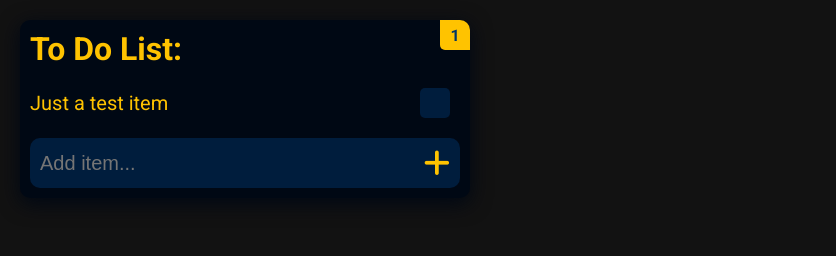
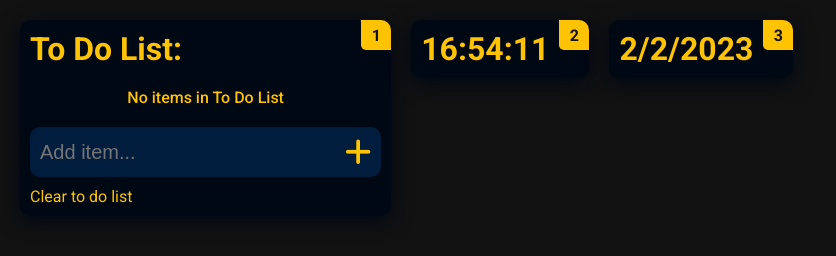
Before and after one commit to ThomasJPrice/JS-Projects, a plain HTML site: page index.html in a window 1280 px wide. Shown: the whole page, without its empty margins (0-836 px from the left). Drawn offline with Linux system fonts and the light colour scheme.

Commit message:
Finished To Do, Time and Date

```diff
--- a/app.js
+++ b/app.js
@@ -1,16 +1,14 @@
 // TODO LIST PROJECT
-// todos = []
 
 function addItem(item) {
     // CLEARING INPUT
     document.getElementsByClassName("add-item-input")[0].value = ''
 
     if (item.replace(/\s/g, '') !== '') {
-        todos.push(item)
+        todos.push(item + ':' + 'false')
         updateTodos(todos)
     }
 
-    console.log(todos);
 }
 
 var addItemInput = document.getElementsByClassName('add-item-input')[0]
@@ -21,29 +19,53 @@ addItemInput.addEventListener("keydown", function (e) {
 })
 
 function changeTick(tickBox) {
+    todoItem = tickBox.parentElement.parentElement.innerText
     if (tickBox.classList.contains('ticked')) {
         tickBox.classList.remove('ticked')
+
+        for (let i = 0; i < todos.length; i++) {
+            if (todos[i].split(':')[0] === todoItem) {
+                todos[i] = todoItem + ':false'
+            }
+        }
     }
     else {
         tickBox.classList.add('ticked')
+
+        for (let i = 0; i < todos.length; i++) {
+            if (todos[i].split(':')[0] === todoItem) {
+                todos[i] = todoItem + ':true'
+            }
+        }
     }
+
+    console.log(todos);
+    localStorage.setItem('todos', todos)
 }
 
 function updateTodos(todos) {
     var todosWrapper = document.getElementsByClassName('todo-items')[0]
-    todosWrapper.innerHTML = ''
+    const todosNoEmpty = todos.filter((str) => str !== '');
+    if (todosNoEmpty != 0) {
+        todosWrapper.innerHTML = ''
+    } else {
+        emptyText = document.createElement("p")
+        emptyText.classList.add('empty-list')
+        emptyText.innerHTML = 'No items in To Do List'
+        todosWrapper.appendChild(emptyText)
+    }
 
     localStorage.setItem('todos', todos)
 
     for (let i = 0; i < todos.length; i++) {
-        if (todos[i].replace(/\s/g, '') !== '') {
-            console.log(todos[i]);
+        curr = todos[i].split(':')
+        if (curr[0].replace(/\s/g, '') !== '') {
             var wrapper = document.createElement("div")
             wrapper.classList.add('todo-item')
 
             var p = document.createElement("p")
             p.classList.add('to-do')
-            p.innerHTML = todos[i]
+            p.innerHTML = curr[0]
 
             // CHECKBOX
             var checkboxWrapper = document.createElement('div')
@@ -53,6 +75,10 @@ function updateTodos(todos) {
             checkbox.setAttribute("type", "checkbox")
             checkbox.classList.add('checkbox')
             checkbox.setAttribute('onchange', 'changeTick(this)')
+
+            if (curr[1] === 'true') {
+                checkbox.classList.add("ticked")
+            }
 
             var innerTick = document.createElement('i')
             innerTick.classList.add('fa-solid')
@@ -67,6 +93,59 @@ function updateTodos(todos) {
     }
 }
 
-var todos = localStorage.getItem('todos').split(',')
+function clearList() {
+    var todosWrapper = document.getElementsByClassName('todo-items')[0]
+    todosWrapper.innerHTML = ''
+    todos = []
+    localStorage.setItem('todos', '')
+
+    emptyText = document.createElement("p")
+    emptyText.classList.add('empty-list')
+    emptyText.innerHTML = 'No items in To Do List'
+    todosWrapper.appendChild(emptyText)
+}
+
+var todos = localStorage.getItem('todos')
+
+if (todos === null) {
+    todos = []
+}
+else {
+    todos = todos.split(',')
+}
 
 updateTodos(todos)
+
+// CLOCK PROJECT
+function updateTime() {
+    const date = new Date();
+    let [hours, minutes, seconds] = [date.getHours(), date.getMinutes(), date.getSeconds()];
+
+    if (seconds < 10) {
+        seconds = '0' + seconds
+    }
+
+    if (hours < 10) {
+        hours = '0' + hours
+    }
+
+    if (minutes < 10) {
+        minutes = '0' + minutes
+    }
+
+    let formatted = hours + ':' + minutes + ':' + seconds
+
+    timeElem = document.getElementById('time')
+    timeElem.innerHTML = formatted
+}
+
+interval = setInterval(updateTime, 1000)
+
+// DATE PROJECT
+function updateDate() {
+    var date = new Date().toLocaleDateString()
+
+    document.getElementById("date").innerHTML = date
+}
+
+updateDate()
--- a/index.html
+++ b/index.html
@@ -18,13 +18,6 @@
             <h1>To Do List:</h1>
 
             <div class="todo-items">
-                <div class="todo-item">
-                    <p class="to-do">Just a test item</p>
-                    <div class="checkbox-wrapper">
-                        <input type="checkbox" class="checkbox" onchange="changeTick(this)">
-                        <i class="fa-solid fa-check"></i>
-                    </div>
-                </div>
             </div>
 
             <div class="add-item">
@@ -32,6 +25,17 @@
                 <i class="fa-solid fa-plus"
                     onclick="addItem(document.getElementsByClassName('add-item-input')[0].value)"></i>
             </div>
+            <a class="clear-list" onclick="clearList()">Clear to do list</a>
+        </div>
+
+        <div class="project project-2 clock-project">
+            <h4 class="project-number">2</h4>
+            <h1 id="time">00:00:00</h1>
+        </div>
+
+        <div class="project project-3 date-project">
+            <h4 class="project-number">3</h4>
+            <h1 id="date">25 December 2023</h1>
         </div>
     </div>
 
--- a/style.css
+++ b/style.css
@@ -13,10 +13,12 @@ body {
 }
 
 .projects-wrapper {
-    display: grid;
     gap: 20px;
-    grid-template-columns: auto auto auto auto auto auto auto auto auto;
     padding: 20px;
+
+    display: flex;
+    align-items: flex-start;
+    flex-wrap: wrap;
 }
 
 /* STYLING PROJECT */
@@ -28,13 +30,17 @@ body {
     border-radius: 10px;
     padding: 10px;
     overflow: hidden;
+
+    background: #000814;
+    box-shadow: 0px 5px 20px 1px #000814;
 }
 
 .project-number {
     position: absolute;
     top: 0;
     right: 0;
-    background: #fff;
+    background: #ffc300;
+    color: #003566;
     width: 30px;
     height: 30px;
     display: flex;
@@ -47,19 +53,13 @@ body {
 
 /* TO DO PROJECT */
 
-.todo-project {
-    background: #000814;
-    box-shadow: 0px 5px 20px 1px #000814;
+.project-1 {
+    grid-column: 1 / 5;
 }
 
 .todo-project h1 {
     color: #ffc300;
     margin-bottom: 20px;
-}
-
-.todo-project .project-number {
-    background: #ffc300;
-    color: #003566;
 }
 
 .add-item {
@@ -70,6 +70,7 @@ body {
 
     background-color: #001d3d;
     border-radius: 10px;
+    margin-bottom: 10px;
 }
 
 .add-item i {
@@ -87,6 +88,15 @@ body {
     font-size: 20px;
     color: #ffc300;
     padding: 10px;
+}
+
+.clear-list {
+    color: #ffc300;
+    cursor: pointer;
+}
+
+.clear-list:hover {
+    text-decoration: underline;
 }
 
 .todo-items {
@@ -139,3 +149,38 @@ body {
 .ticked + i  {
     opacity: 1;
 }
+
+.empty-list {
+    color: #ffc300;
+    display: flex;
+    justify-content: center;
+    align-items: center;
+    font-weight: 500;
+}
+
+/* CLOCK PROJECT */
+.clock-project {
+    display: flex;
+    justify-content: center;
+    align-items: center;
+    grid-column: 5 / 7;
+}
+
+#time {
+    color: #ffc300;
+    width: 100%;
+    padding-right: 30px;
+}
+
+/* DATE PROJECT */
+.date-project {
+    display: flex;
+    justify-content: center;
+    align-items: center;
+}
+
+#date {
+    color: #ffc300;
+    width: 100%;
+    padding-right: 30px;
+}
```
